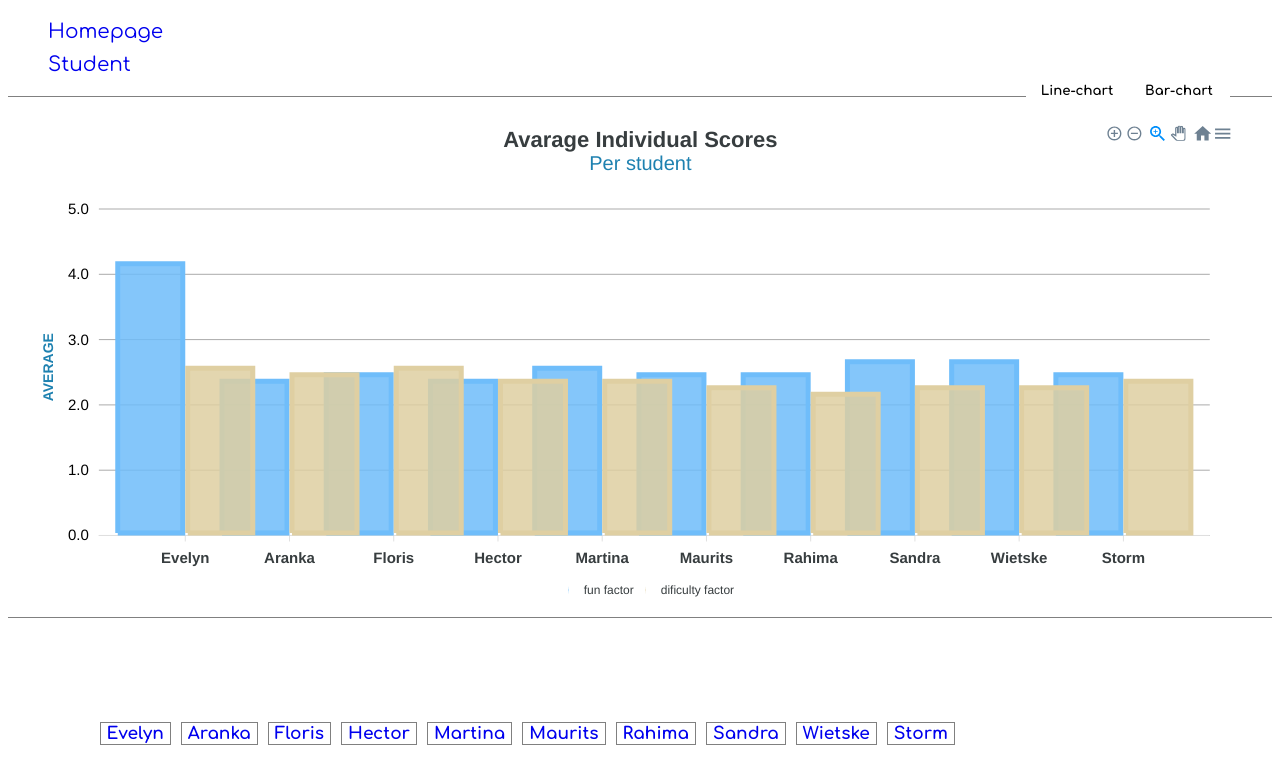
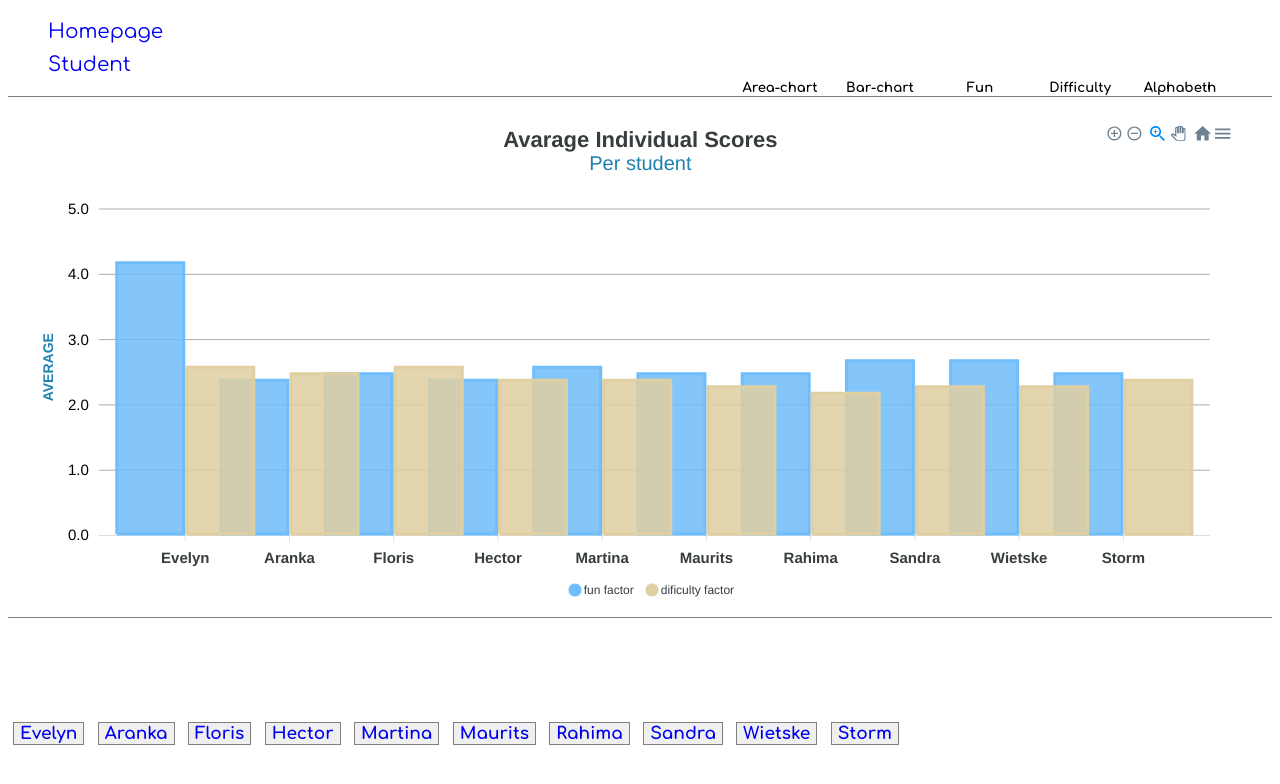
Before and after one commit to hwk246/final-assignment, a React (Create React App) app: page /student in a window 1280 px wide. Shown: the top 784 px of the page. Built offline with nearby package versions, Linux system fonts and the light colour scheme.

Commit message:
General Changes and updates

```diff
--- a/src/App.js
+++ b/src/App.js
@@ -9,9 +9,8 @@ import Student from "./components/Student";
 import NewStudent from "./components/NewStudent";
 import { Routes, Route, Link } from "react-router-dom";
 import NotFound from "./components/NotFound";
-import StudentLayout from "./StudentLayout";
+import StudentLayout from "./components/StudentLayout";
 import ChangeMode from "./components/ChangeMode";
-import TestComponent from "./components/TestComponent";
 
 const App = () => {
   const dispatch = useDispatch();
@@ -20,10 +19,8 @@ const App = () => {
   }, [dispatch]);
 
   const timer = useSelector((state) => state.reduxGetData.loading);
-  const courses = useSelector((state) => state.reduxGetData.courses);
-  const funData = useSelector((state) => state.reduxGetData.funFactor);
-  const difficultData = useSelector(
-    (state) => state.reduxGetData.difficultyFactor
+  const CourseAvgData = useSelector(
+    (state) => state.reduxGetData.avgCrsFunAndDiff
   );
 
   return timer ? (
@@ -42,9 +39,6 @@ const App = () => {
               Student
             </Link>
           </li>
-          {/* <li>
-            <Link to="/test">Test</Link>
-          </li> */}
         </ul>
       </nav>
       <div style={{ position: "absolute", top: 70, right: 60 }}>
@@ -56,9 +50,7 @@ const App = () => {
           path="/"
           element={
             <GeneralChart
-              xAxis={courses}
-              funData={funData}
-              difficultData={difficultData}
+              dataXY={CourseAvgData}
               title={"Avarage Difficulty & Fun"}
               subtitle={"All students per assignment"}
             />
@@ -69,7 +61,6 @@ const App = () => {
           <Route path=":id" element={<Student />} />
           <Route path="new" element={<NewStudent />} />
         </Route>
-        <Route path="/test" element={<TestComponent />}></Route>
 
         <Route path="*" element={<NotFound />} />
       </Routes>
--- a/src/components/ChangeMode.js
+++ b/src/components/ChangeMode.js
@@ -1,7 +1,11 @@
 import React from "react";
 import { useDispatch } from "react-redux";
-// import { graphStacked } from "../redux/features/homeChartSlice";
-import { graphType } from "../redux/features/homeChartSlice";
+import {
+  graphType,
+  orderByFun,
+  orderByDifficult,
+  orderByAlphabeth,
+} from "../redux/features/homeChartSlice";
 
 const ChangeMode = () => {
   const dispatch = useDispatch();
@@ -12,31 +16,17 @@ const ChangeMode = () => {
         flexDirection: "row",
         cursor: "pointer",
         position: "absolute",
-        top: 12,
+        top: -12,
         right: -10,
       }}
     >
-      {/* <button onClick={() => dispatch(graphStacked())}>Stacked/Normal</button> */}
-      <h5
-        style={{
-          textAlign: "center",
-          width: 100,
-          margin: 1,
-        }}
-        onClick={() => dispatch(graphType("line"))}
-      >
-        Line-chart
+      <h5 onClick={() => dispatch(graphType("area"))}>Area-chart</h5>
+      <h5 onClick={() => dispatch(graphType("bar"))}>Bar-chart</h5>
+      <h5 onClick={() => dispatch(orderByFun("fun"))}>Fun</h5>
+      <h5 onClick={() => dispatch(orderByDifficult("difficulty"))}>
+        Difficulty
       </h5>
-      <h5
-        style={{
-          textAlign: "center",
-          width: 100,
-          margin: 1,
-        }}
-        onClick={() => dispatch(graphType("bar"))}
-      >
-        Bar-chart
-      </h5>
+      <h5 onClick={() => dispatch(orderByAlphabeth("normal"))}>Alphabeth</h5>
     </div>
   );
 };
--- a/src/components/GeneralChart.js
+++ b/src/components/GeneralChart.js
@@ -2,9 +2,30 @@ import React from "react";
 import Chart from "react-apexcharts";
 import { useSelector } from "react-redux";
 
-const GeneralChart = ({ xAxis, funData, difficultData, title, subtitle }) => {
+const GeneralChart = ({ dataXY, title, subtitle }) => {
   const mode = useSelector((state) => state.reduxChart.graphStacked);
   const graphType = useSelector((state) => state.reduxChart.graphType);
+  const sorting = useSelector((state) => state.reduxChart.sorted);
+  const toUse = [...dataXY];
+  let dataToUse = "";
+
+  switch (sorting) {
+    case "normal":
+      dataToUse = toUse;
+      break;
+    case "difficulty":
+      dataToUse = toUse.sort((a, b) => b[1] - a[1]);
+      break;
+    case "fun":
+      dataToUse = toUse.sort((a, b) => b[2] - a[2]);
+      break;
+    default:
+      console.log("hallo");
+  }
+
+  const xAxis = dataToUse.map((name) => name[0]);
+  const difficultData = dataToUse.map((difficulty) => difficulty[1]);
+  const funData = dataToUse.map((fun) => fun[2]);
 
   return (
     <div style={{ borderBottom: "1px solid gray" }}>
@@ -12,24 +33,11 @@ const GeneralChart = ({ xAxis, funData, difficultData, title, subtitle }) => {
         options={{
           theme: { mode: "light" },
           chart: {
-            // toolbar: { show: true },
             stacked: mode,
-            // id: "HomeChart",
-            // tools: {
-            //   zoom: true,
-            //   zoomin: true,
-            //   pan: true,
-            //   reset: true,
-            // },
           },
           plotOptions: {
             bar: {
-              // borderRadius: 1,
               columnWidth: 70,
-
-              // dataLabels: {
-              //   orientation: "vertical",
-              // },
             },
           },
           tooltip: { followCursor: true },
@@ -39,6 +47,12 @@ const GeneralChart = ({ xAxis, funData, difficultData, title, subtitle }) => {
             //   return `${value}`;
             // },
             style: { colors: ["#000"], fontSize: 10 },
+          },
+          stroke: {
+            show: true,
+            curve: "smooth",
+            lineCap: "butt",
+            width: 3,
           },
 
           yaxis: {
@@ -60,10 +74,8 @@ const GeneralChart = ({ xAxis, funData, difficultData, title, subtitle }) => {
           },
           //
           xaxis: {
-            // tickPlacement: "on",
             categories: xAxis,
             labels: {
-              // trim: false,
               rotate: "-65",
               style: { color: "#000", fontSize: 15, fontWeight: "bold" },
               offsetY: 2,
@@ -76,9 +88,6 @@ const GeneralChart = ({ xAxis, funData, difficultData, title, subtitle }) => {
           },
           legend: {
             show: "true",
-            // position: "bottom",
-            // width: 110,
-            // height: 70,
             offsetX: 0,
             offsetY: 5,
           },
@@ -119,4 +128,3 @@ const GeneralChart = ({ xAxis, funData, difficultData, title, subtitle }) => {
 };
 
 export default GeneralChart;
-// https://www.youtube.com/watch?v=MK_52uhmcUc
--- a/src/components/PersonalInfo.js
+++ b/src/components/PersonalInfo.js
@@ -3,7 +3,7 @@ import { studentPersonal } from "../personal";
 
 const PersonalInfo = (id) => {
   const studentInfo = studentPersonal.filter((item) => item.name === id.id);
-  console.log(studentInfo);
+
   return (
     <div
       style={{
@@ -12,7 +12,7 @@ const PersonalInfo = (id) => {
         alignItems: "center",
         position: "absolute",
         top: 20,
-        right: 300,
+        left: 300,
         zIndex: 1,
         width: 250,
         boxShadow: "1px 1px 10px gray",
@@ -20,7 +20,7 @@ const PersonalInfo = (id) => {
     >
       <div style={{ marginRight: 10 }}>
         <img
-          style={{ height: 90 }}
+          style={{ height: 90, marginLeft: 10 }}
           src={studentInfo[0].picture}
           alt="person"
         ></img>
@@ -30,7 +30,7 @@ const PersonalInfo = (id) => {
           {studentInfo[0].name} {studentInfo[0].surname}
         </h4>
         <h5> {studentInfo[0].email}</h5>
-        <h5>{studentInfo[0].telephon}</h5>
+        <h5>{studentInfo[0].telephone}</h5>
       </div>
     </div>
   );
--- a/src/components/Student.js
+++ b/src/components/Student.js
@@ -8,33 +8,28 @@ const Student = () => {
   const { id } = useParams();
   // const object = useOutletContext();
 
-  const xAxis = useSelector((state) => state.reduxGetData.courses);
-  const dataListByName = useSelector(
+  const studentIndividualData = useSelector(
     (state) => state.reduxGetData.listByName[id]
   );
 
-  const funData = [];
-  dataListByName.forEach((element) => {
-    funData.push(element[3]);
-  });
+  // const def = {
+  //   Evelyn: [
+  //     ["Scrum", 4, 5],
+  //     ["wd01", 3, 4],
+  //   ],
+  // };
+  // console.log(def);
 
-  const difficultData = [];
-  dataListByName.forEach((element) => {
-    difficultData.push(element[2]);
-  });
+  // const abc = [
+  //   ["scrum", 2, 5, "Evelyn"],
+  //   ["wd01", 3, 4, "Aranka"],
+  // ];
 
   return (
     <div>
-      {/* <h1>
-        Overview of scores {id} {object}
-      </h1> */}
-
       <PersonalInfo id={id} />
-
       <GeneralChart
-        xAxis={xAxis}
-        funData={funData}
-        difficultData={difficultData}
+        dataXY={studentIndividualData}
         title={`Individual scores `}
         subtitle={""}
       />
--- a/src/StudentLayout.js
+++ b/src/components/StudentLayout.js
@@ -10,10 +10,15 @@ const StudentLayout = () => {
       <div
         style={{
           display: "flex",
+          float: "right",
+          width: "70%",
           flexDirection: "row",
+          justifyContent: "space-between",
+          // alignItems: "center",
           position: "absolute",
+          // border: "1px solid gray",
           bottom: 50,
-          right: 320,
+          // right: 320,
         }}
       >
         {studentName.map((student, index) => (
--- a/src/components/StudentList.js
+++ b/src/components/StudentList.js
@@ -3,20 +3,14 @@ import GeneralChart from "./GeneralChart";
 import { useSelector } from "react-redux";
 
 const StudentList = () => {
-  const students = useSelector((state) => state.reduxGetData.students);
-  const diffFactorStudent = useSelector(
-    (state) => state.reduxGetData.difficultPerStudent
-  );
-  const funFactorStudent = useSelector(
-    (state) => state.reduxGetData.funPerStudent
+  const studentAvgData = useSelector(
+    (state) => state.reduxGetData.avgStudFunAndDiff
   );
 
   return (
     <>
       <GeneralChart
-        xAxis={students}
-        funData={funFactorStudent}
-        difficultData={diffFactorStudent}
+        dataXY={studentAvgData}
         title={"Avarage Individual Scores"}
         subtitle={"Per student"}
       />
--- a/src/components/TestComponent.js
+++ /dev/null
@@ -1,18 +0,0 @@
-import React from "react";
-import GeneralChart from "./GeneralChart";
-
-const TestComponent = () => {
-  return (
-    <div>
-      <GeneralChart
-        xAxis={[1, 2, 3, 4, 5, 6]}
-        funData={[2, 3, 4, 2, 1, 1]}
-        difficultData={[1, 3, 3, 3, 1, 4]}
-        title={"Test"}
-        subtitle={"Test"}
-      />
-    </div>
-  );
-};
-
-export default TestComponent;
--- a/src/redux/features/homeChartSlice.js
+++ b/src/redux/features/homeChartSlice.js
@@ -2,7 +2,7 @@ import { createSlice } from "@reduxjs/toolkit";
 
 const homeChartSlice = createSlice({
   name: "reduxChart",
-  initialState: { graphStacked: false, graphType: "bar" },
+  initialState: { graphStacked: false, graphType: "bar", sorted: "normal" },
 
   reducers: {
     graphStacked: (state) => {
@@ -12,8 +12,24 @@ const homeChartSlice = createSlice({
     graphType: (state, { payload }) => {
       state.graphType = payload;
     },
+
+    orderByFun: (state, { payload }) => {
+      state.sorted = payload;
+    },
+    orderByDifficult: (state, { payload }) => {
+      state.sorted = payload;
+    },
+    orderByAlphabeth: (state, { payload }) => {
+      state.sorted = payload;
+    },
   },
 });
 
 export default homeChartSlice.reducer;
-export const { graphStacked, graphType } = homeChartSlice.actions;
+export const {
+  graphStacked,
+  graphType,
+  orderByFun,
+  orderByDifficult,
+  orderByAlphabeth,
+} = homeChartSlice.actions;
--- a/src/styles/index.css
+++ b/src/styles/index.css
@@ -1,4 +1,10 @@
 * {
   font-family: "Comfortaa", cursive;
-  background-color: rgb(255, 255, 255);
+  /* background-color: rgb(255, 255, 255); */
 }
+
+h5 {
+  text-align: center;
+  width: 100px;
+  margin: 1;
+}
```
Also changed, not shown: src/personal.js (+10 -10 lines), src/redux/features/AsyncData/StudentDataSlice.js (+45 -35 lines), 1 other file (tests, documents, lock files or other folders).
